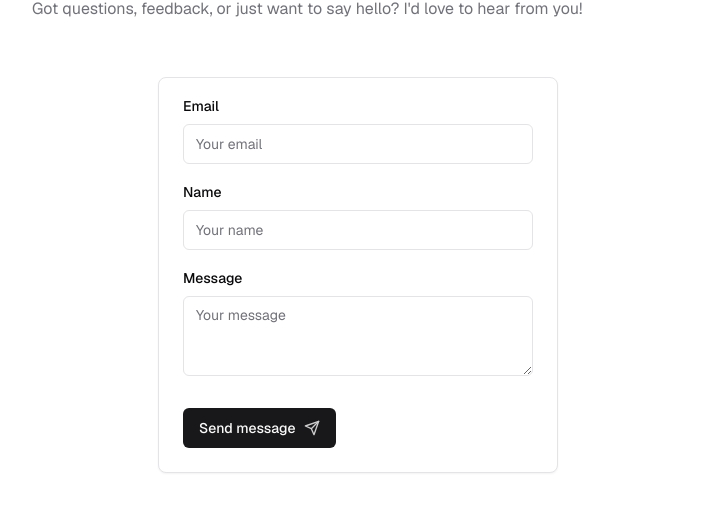
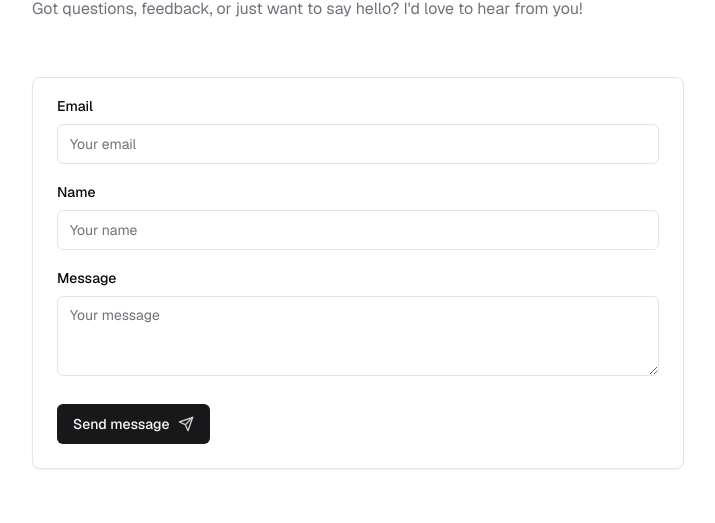
Before and after one commit to AnmolSaini16/anmoldeep.io, a Next.js app: page /contact in a window 1280 px wide. Shown: the part 203-726 px from the top of the page, without its empty margins (282-997 px from the left). Built offline with nearby package versions, Linux system fonts and the light colour scheme; no server answers.

Commit message:
Updates: Navbar Animation

```diff
--- a/app/contact/ContactForm.tsx
+++ b/app/contact/ContactForm.tsx
@@ -47,10 +47,10 @@ export default function ContactForm() {
   };
 
   return (
-    <Card className="max-w-[400px] mx-auto">
+    <Card className="w-full">
       <CardContent>
         <form
-          className="mt-4 grid grid-cols-1 auto-rows-auto gap-4"
+          className="mt-4 flex flex-col gap-4"
           onSubmit={handleSubmit}
           ref={formRef}
         >
@@ -88,7 +88,7 @@ export default function ContactForm() {
               maxLength={5000}
             />
           </div>
-          <Button className="w-fit mt-4 group" disabled={loading}>
+          <Button className="w-fit mt-3 group" disabled={loading}>
             Send message
             <Send className="w-4 h-4 ml-2 opacity-80 transition-all group-hover:translate-x-1 group-hover:-translate-y-1" />
           </Button>
--- a/components/Footer.tsx
+++ b/components/Footer.tsx
@@ -2,7 +2,7 @@ export default function Footer() {
   return (
     <footer className="text-gray-500 h-16 border-t">
       <div className="container max-w-[700px] flex items-center h-full justify-center">
-        <small className="block text-xs">
+        <small className="block text-xs text-center">
           &copy; 2024 Anmoldeep Singh. All rights reserved.
         </small>
       </div>
--- a/components/Navbar.tsx
+++ b/components/Navbar.tsx
@@ -3,6 +3,7 @@
 import Link from "next/link";
 import { Menu } from "lucide-react";
 import { usePathname } from "next/navigation";
+import { motion } from "framer-motion";
 
 import { cn } from "@/lib/utils";
 import ThemeSwitcher from "./ThemeSwitcher";
@@ -32,10 +33,18 @@ export default function Navbar() {
               <Link
                 href={link.href}
                 className={cn(
-                  "px-3 py-2 rounded-md text-sm font-medium tracking-wide text-muted-foreground hover:text-primary transition-all",
-                  link.href === path && "text-primary bg-secondary"
+                  "relative px-3 py-2 rounded-md text-sm font-medium tracking-wide hover:text-primary transition-colors",
+                  link.href === path ? "text-primary" : "text-muted-foreground"
                 )}
               >
+                {link.href === path && (
+                  <motion.span
+                    layoutId="bubble"
+                    className="absolute inset-0 -z-10 rounded-md bg-secondary"
+                    transition={{ type: "spring", bounce: 0.2, duration: 0.6 }}
+                  />
+                )}
+
                 {link.label}
               </Link>
             </li>
```
